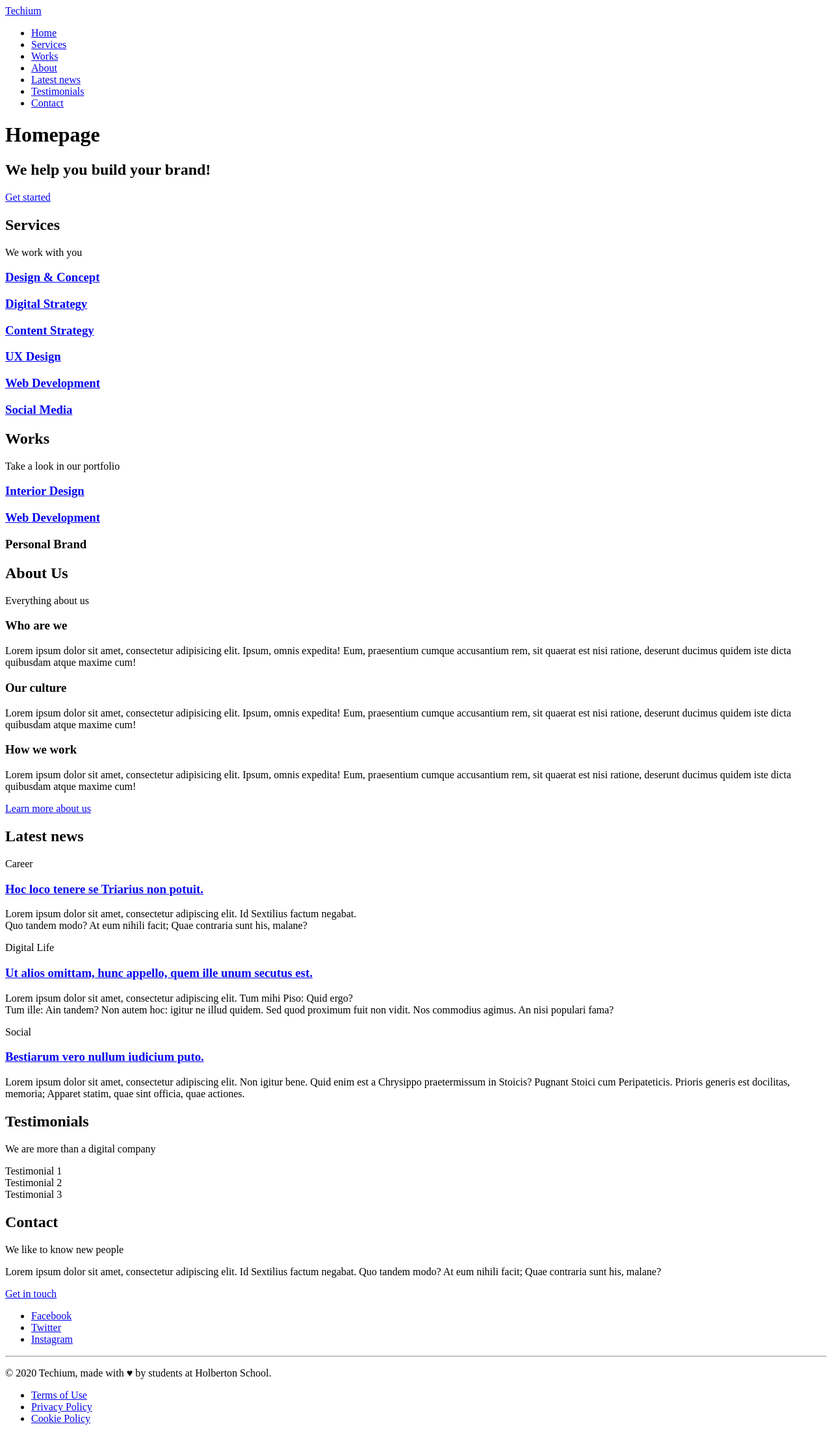
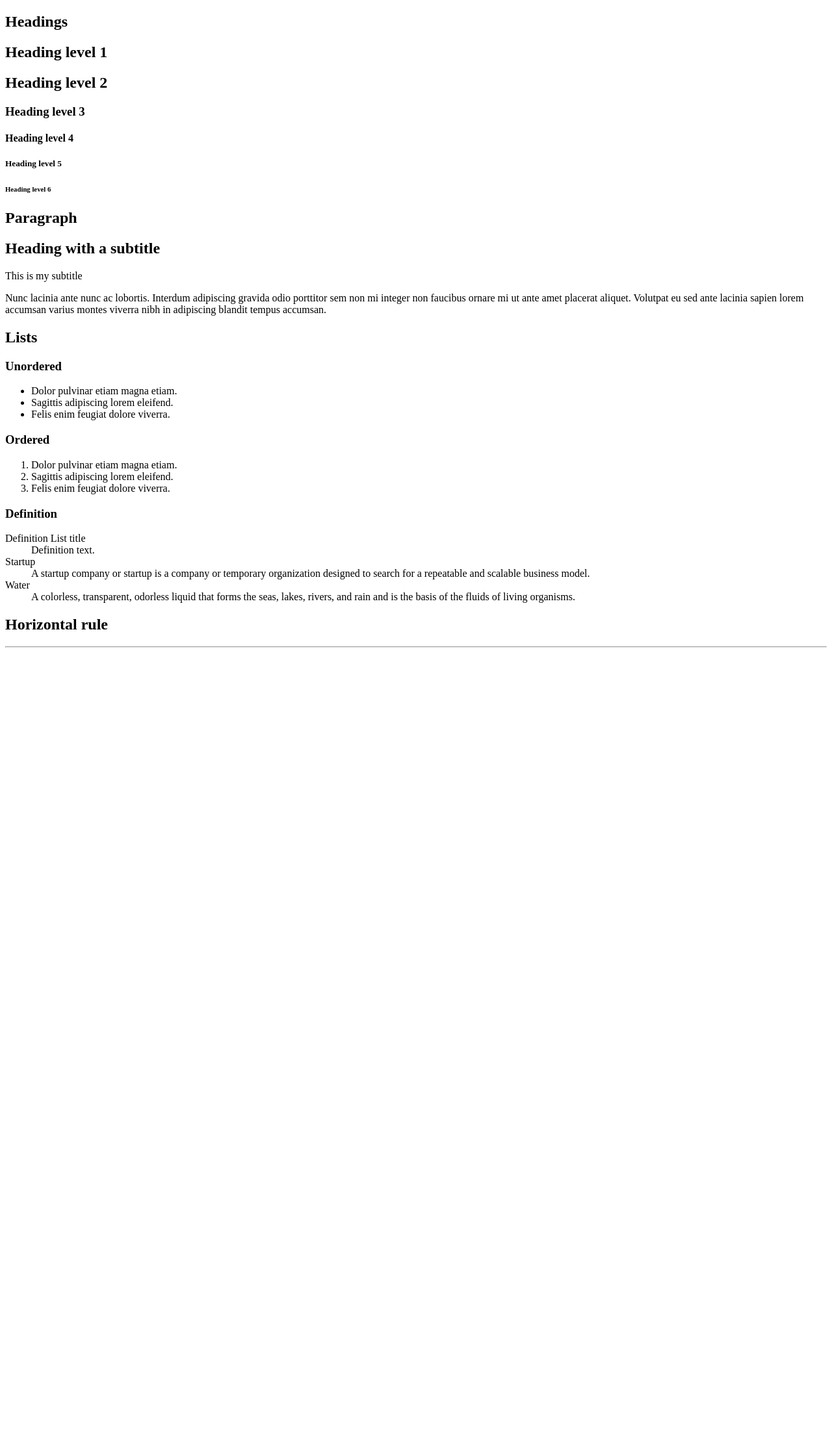
Before and after one commit to cousinfabien/holbertonschool-web_front_end, a plain HTML site: page html_advanced/28-styleguide.html in a window 1280 px wide. Shown: the whole page at 65% size. After the commit the page ends 1005 px from the top, so only its background shows below. Drawn offline with Linux system fonts and the light colour scheme.

Commit message:
Add Task 28

```diff
--- a/html_advanced/28-styleguide.html
+++ b/html_advanced/28-styleguide.html
@@ -3,168 +3,74 @@
 <head>
     <meta charset="utf-8">
     <meta name="viewport" content="width=device-width, initial-scale=1.0, viewport-fit=cover">
-    <title>Homepage - Techium</title>
+    <title>Styleguide - Techium</title>
     <meta name="description" content="Techium is a digital agency">
     <link rel="icon" type="image/x-icon" href="./favicon.ico">
     <link rel="icon" type="image/png" href="./favicon.png">
 </head>
 <body>
-
     <header>
-        <div>
-            <div>
-                <a href="/">
-                    <span>Techium</span>
-                </a>
-            </div>
-            <nav>
-                <ul>
-                    <li><a href="/">Home</a></li>
-                    <li><a href="#services">Services</a></li>
-                    <li><a href="#works">Works</a></li>
-                    <li><a href="#about">About</a></li>
-                    <li><a href="#latest_news">Latest news</a></li>
-                    <li><a href="#testimonials">Testimonials</a></li>
-                    <li><a href="#contact">Contact</a></li>
-                </ul>
-            </nav>
-        </div>
     </header>
-
     <main>
-        <h1>Homepage</h1>
+        <section>
+            <header>
+                <h2>Headings</h2>
+            </header>
+            <h1>Heading level 1</h1>
+            <h2>Heading level 2</h2>
+            <h3>Heading level 3</h3>
+            <h4>Heading level 4</h4>
+            <h5>Heading level 5</h5>
+            <h6>Heading level 6</h6>
+        </section>
+        <section>
+            <header>
+                <h2>Paragraph</h2>
+            </header>
+            <h2>Heading with a subtitle</h2>
+            <p>This is my subtitle</p>
+            <p>Nunc lacinia ante nunc ac lobortis. Interdum adipiscing gravida odio porttitor sem non mi integer non faucibus ornare mi ut ante amet placerat aliquet. Volutpat eu sed ante lacinia sapien lorem accumsan varius montes viverra nibh in adipiscing blandit tempus accumsan.</p>
+        </section>
 
         <section>
+            <header>
+                <h2>Lists</h2>
+            </header>
             <div>
-                <h2>We help you build your brand!</h2>
-                <a href="#">Get started</a>
+                <h3>Unordered</h3>
+                <ul>
+                    <li>Dolor pulvinar etiam magna etiam.</li>
+                    <li>Sagittis adipiscing lorem eleifend.</li>
+                    <li>Felis enim feugiat dolore viverra.</li>
+                </ul>
+                <h3>Ordered</h3>
+                <ol>
+                    <li>Dolor pulvinar etiam magna etiam.</li>
+                    <li>Sagittis adipiscing lorem eleifend.</li>
+                    <li>Felis enim feugiat dolore viverra.</li>
+                </ol>
+                <h3>Definition</h3>
+                <dl>
+                    <dt>Definition List title</dt>
+                    <dd>Definition text.</dd>
+                    <dt>Startup</dt>
+                    <dd>A startup company or startup is a company or temporary organization designed to search for a repeatable and scalable business model.</dd>
+                    <dt>Water</dt>
+                    <dd>A colorless, transparent, odorless liquid that forms the seas, lakes, rivers, and rain and is the basis of the fluids of living organisms.</dd>
+                </dl>
             </div>
         </section>
 
         <section>
+            <header>
+                <h2>Horizontal rule</h2>
+            </header>
             <div>
-                <header>
-                    <h2>Services</h2>
-                    <p>We work with you</p>
-                </header>
-                <div>
-                    <h3><a href="#">Design & Concept</a></h3>
-                    <h3><a href="#">Digital Strategy</a></h3>
-                    <h3><a href="#">Content Strategy</a></h3>
-                    <h3><a href="#">UX Design</a></h3>
-                    <h3><a href="#">Web Development</a></h3>
-                    <h3><a href="#">Social Media</a></h3>
-                </div>
-            </div>
-        </section>
-
-        <section>
-            <div>
-                <header>
-                    <h2>Works</h2>
-                    <p>Take a look in our portfolio</p>
-                </header>
-                <div>
-                    <article>
-                        <h3><a href="#">Interior Design</a></h3>
-                    </article>
-                    <article>
-                        <h3><a href="#">Web Development</a></h3>
-                    </article>
-                    <article>
-                        <h3>Personal Brand</h3>
-                    </article>
-                </div>
-            </div>
-        </section>
-
-        <section>
-            <div>
-                <header>
-                    <h2>About Us</h2>
-                    <p>Everything about us</p>
-                </header>
-                <div>
-                    <h3>Who are we</h3>
-                    <p>Lorem ipsum dolor sit amet, consectetur adipisicing elit. Ipsum, omnis expedita! Eum, praesentium cumque accusantium rem, sit quaerat est nisi ratione, deserunt ducimus quidem iste dicta quibusdam atque maxime cum!</p>
-                    <h3>Our culture</h3>
-                    <p>Lorem ipsum dolor sit amet, consectetur adipisicing elit. Ipsum, omnis expedita! Eum, praesentium cumque accusantium rem, sit quaerat est nisi ratione, deserunt ducimus quidem iste dicta quibusdam atque maxime cum!</p>
-                    <h3>How we work</h3>
-                    <p>Lorem ipsum dolor sit amet, consectetur adipisicing elit. Ipsum, omnis expedita! Eum, praesentium cumque accusantium rem, sit quaerat est nisi ratione, deserunt ducimus quidem iste dicta quibusdam atque maxime cum!</p>
-                </div>
-                <a href="about.html">Learn more about us</a>
-            </div>
-        </section>
-
-        <section>
-            <div>
-                <header>
-                    <h2>Latest news</h2>
-                </header>
-                <div>
-                    <article>
-                        <p>Career</p>
-                        <h3><a href="#">Hoc loco tenere se Triarius non potuit.</a></h3>
-                        <p>Lorem ipsum dolor sit amet, consectetur adipiscing elit. Id Sextilius factum negabat. <br>Quo tandem modo? At eum nihili facit; Quae contraria sunt his, malane?</p>
-                    </article>
-                    <article>
-                        <p>Digital Life</p>
-                        <h3><a href="#">Ut alios omittam, hunc appello, quem ille unum secutus est.</a></h3>
-                        <p>Lorem ipsum dolor sit amet, consectetur adipiscing elit. Tum mihi Piso: Quid ergo? <br>Tum ille: Ain tandem? Non autem hoc: igitur ne illud quidem. Sed quod proximum fuit non vidit. Nos commodius agimus. An nisi populari fama?</p>
-                    </article>
-                    <article>
-                        <p>Social</p>
-                        <h3><a href="#">Bestiarum vero nullum iudicium puto.</a></h3>
-                        <p>Lorem ipsum dolor sit amet, consectetur adipiscing elit. Non igitur bene. Quid enim est a Chrysippo praetermissum in Stoicis? Pugnant Stoici cum Peripateticis. Prioris generis est docilitas, memoria; Apparet statim, quae sint officia, quae actiones.</p>
-                    </div>
-                </div>
-            </section>
-
-        <section>
-            <div>
-                <header>
-                    <h2>Testimonials</h2>
-                    <p>We are more than a digital company</p>
-                </header>
-                <div>
-                    <article>Testimonial 1</article>
-                    <article>Testimonial 2</article>
-                    <article>Testimonial 3</article>
-                </div>
-            </div>
-        </section>
-
-        <section>
-            <div>
-                <header>
-                    <h2>Contact</h2>
-                    <p>We like to know new people</p>
-                </header>
-                <div>
-                    <p>Lorem ipsum dolor sit amet, consectetur adipiscing elit. Id Sextilius factum negabat. Quo tandem modo? At eum nihili facit; Quae contraria sunt his, malane?</p>
-                </div>
-                <a href="contact.html">Get in touch</a>
+                <hr>
             </div>
         </section>
     </main>
-
     <footer>
-        <div>
-            <ul>
-                <li><a href="https://www.facebook.com/HolbertonSchool/">Facebook</a></li>
-                <li><a href="https://twitter.com/holbertonschool">Twitter</a></li>
-                <li><a href="https://www.instagram.com/holbertonschool/">Instagram</a></li>
-            </ul>
-        </div>
-        <hr>
-        <p>© 2020 Techium, made with ♥ by students at Holberton School.</p>
-        <div>
-            <ul>
-                <li><a href="#">Terms of Use</a></li>
-                <li><a href="#">Privacy Policy</a></li>
-                <li><a href="#">Cookie Policy</a></li>
-            </ul>
-        </div>
     </footer>
 </body>
 </html>
```
